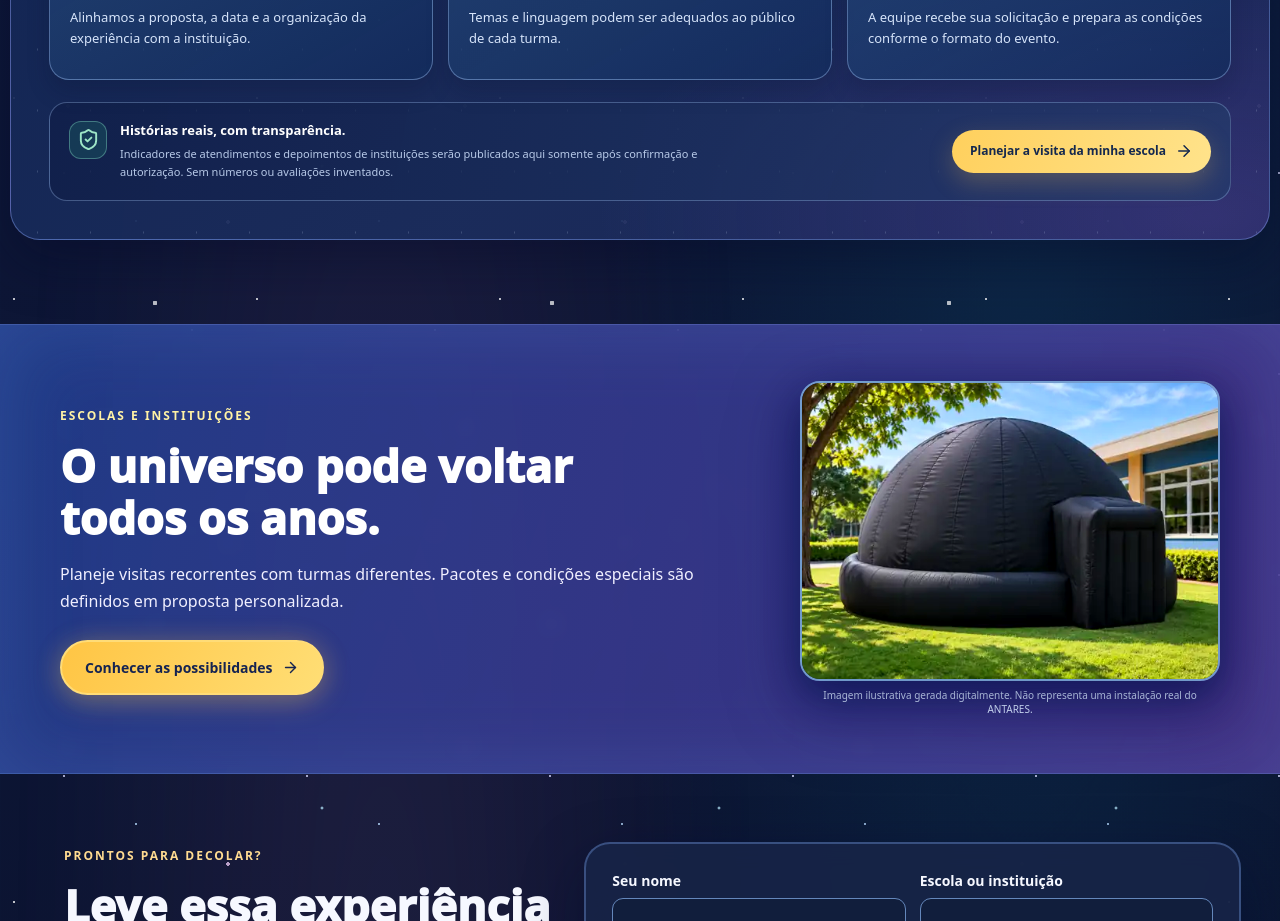
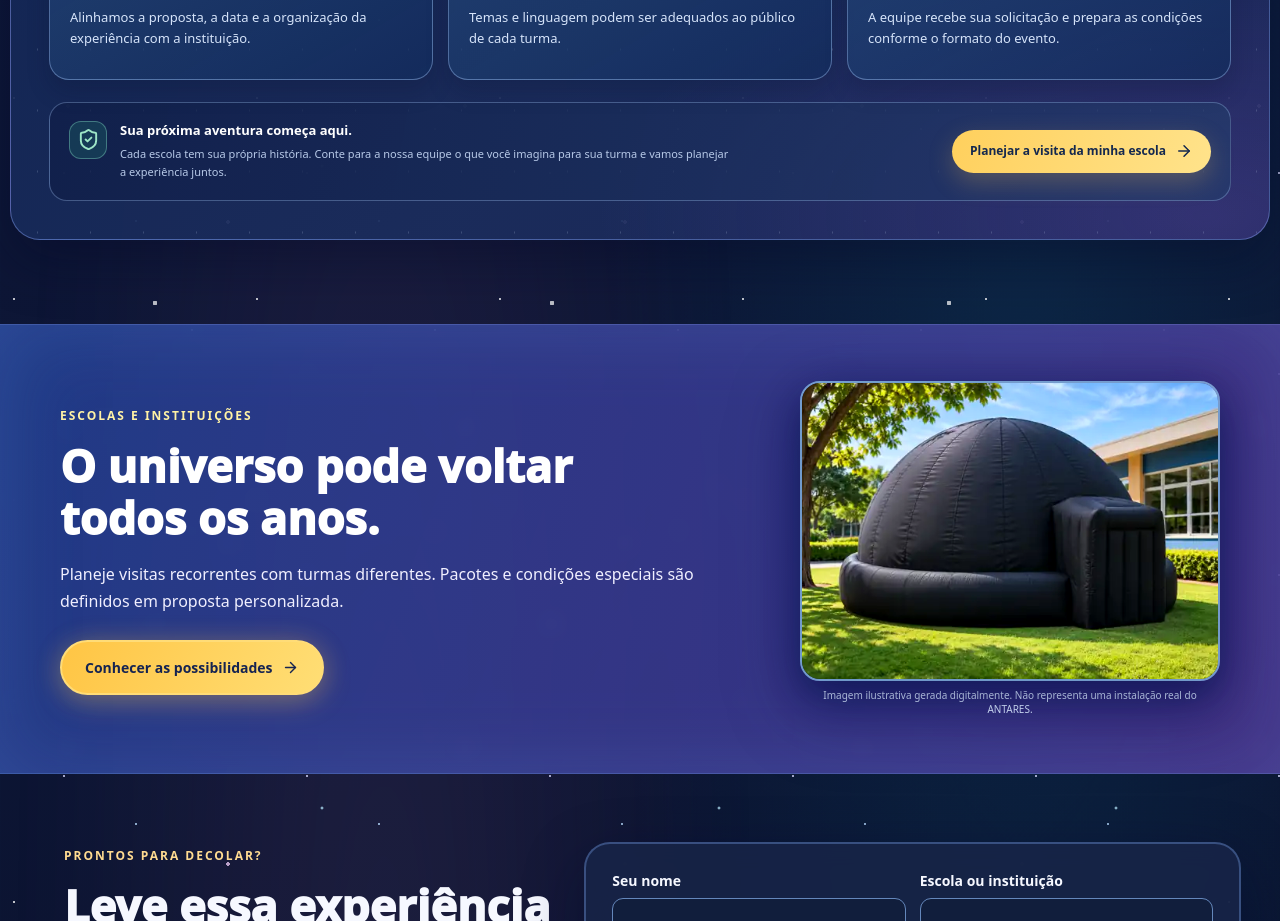
Before and after one commit to Webertcs/antares-business, a Next.js app: page /vitrine in a window 1280 px wide. Shown: the part 4760-5681 px from the top of the page. Built offline with nearby package versions, Linux system fonts and the light colour scheme.

Commit message:
copy(vitrine): refinar chamada comercial do bloco de confiança sem alterar layout

```diff
--- a/src/app/vitrine/ProvaSocial.tsx
+++ b/src/app/vitrine/ProvaSocial.tsx
@@ -38,8 +38,8 @@ export default function ProvaSocial(){
   </div>
   <div className="premium-proof-bottom">
    <div className="premium-proof-verification"><span className="premium-proof-shield"><ShieldCheck size={23}/></span>
-    <div><strong>Histórias reais, com transparência.</strong>
-     <p>Indicadores de atendimentos e depoimentos de instituições serão publicados aqui somente após confirmação e autorização. Sem números ou avaliações inventados.</p>
+    <div><strong>Sua próxima aventura começa aqui.</strong>
+     <p>Cada escola tem sua própria história. Conte para a nossa equipe o que você imagina para sua turma e vamos planejar a experiência juntos.</p>
     </div>
    </div>
    <a href="#orcamento" className="premium-proof-cta">Planejar a visita da minha escola <ArrowRight size={18}/></a>
```
